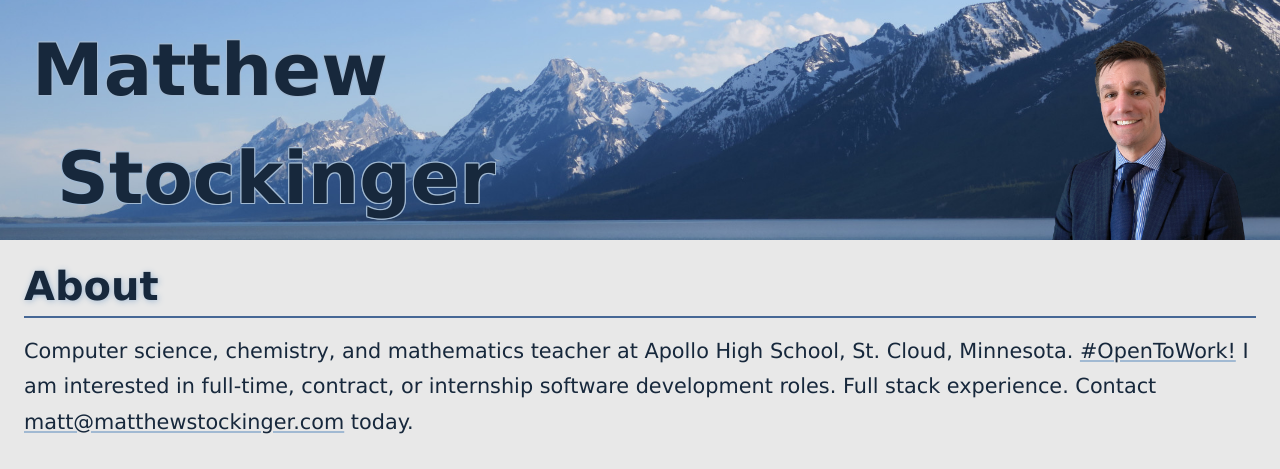
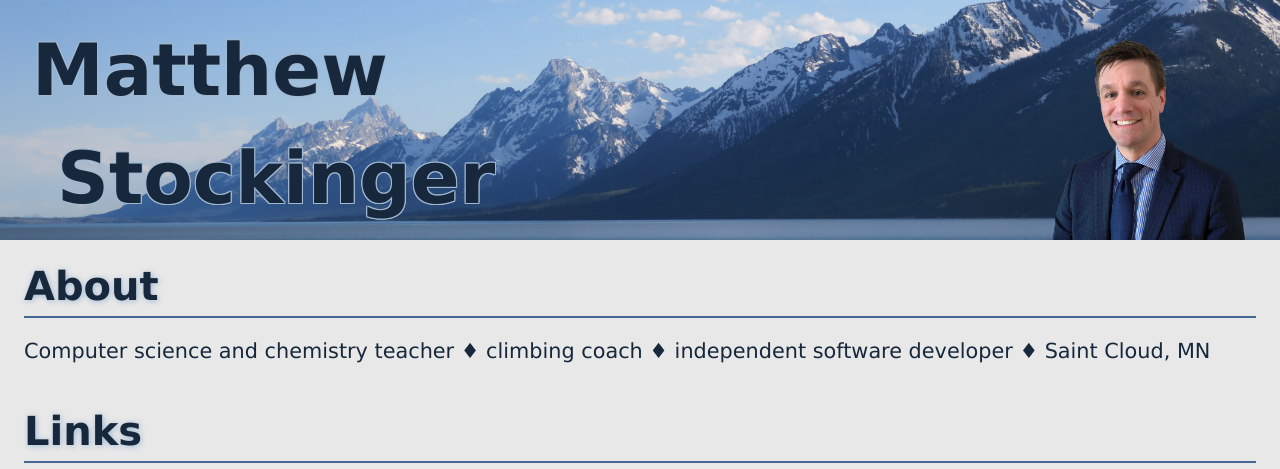
Before and after one commit to matthew-stockinger/matthewstockinger.com, a website built with Parcel: page src/index.html in a window 1280 px wide. Shown: the top 469 px of the page. Built offline with nearby package versions, Linux system fonts and the light colour scheme.

Commit message:
update bio

```diff
--- a/src/index.html
+++ b/src/index.html
@@ -64,16 +64,8 @@
         <h1>About</h1>
         <hr />
         <p>
-          Computer science, chemistry, and mathematics teacher at Apollo High
-          School, St. Cloud, Minnesota.
-          <a href="https://linkedin.com/in/matthew-stockinger">#OpenToWork!</a>
-          I am interested in full-time, contract, or internship software
-          development roles. Full stack experience. Contact
-          <a
-            href="mailto:matt@matthewstockinger.com?subject=I%20want%20to%20interview%20you!"
-            >matt@matthewstockinger.com</a
-          >
-          today.
+          Computer science and chemistry teacher &diams; climbing coach &diams; independent software
+          developer &diams; Saint Cloud, MN
         </p>
       </section>
       <section id="contact">
```
